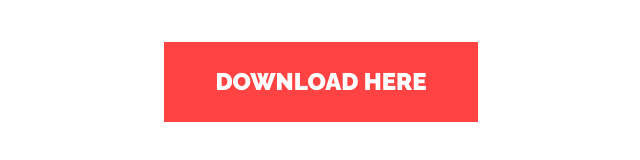
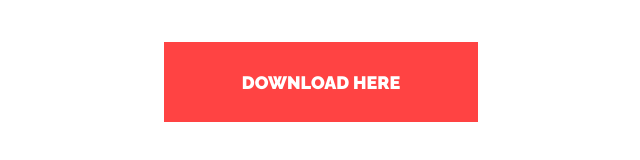
Before and after one commit to AnnaBR01/activebox, a website built with Parcel: page src/index.html in a window 1280 px wide. Shown: the part 164-324 px from the top of the page, without its empty margins (319-959 px from the left). Built offline with nearby package versions, Linux system fonts and the light colour scheme.

Commit message:
changes applied

```diff
--- a/src/scss/screens/_download.scss
+++ b/src/scss/screens/_download.scss
@@ -44,5 +44,10 @@
 
   &__button {
     @include button;
+
+    @include tablet {
+      font-size: rem(18px);
+      line-height: rem(21px);
+    }
   }
 }
```
